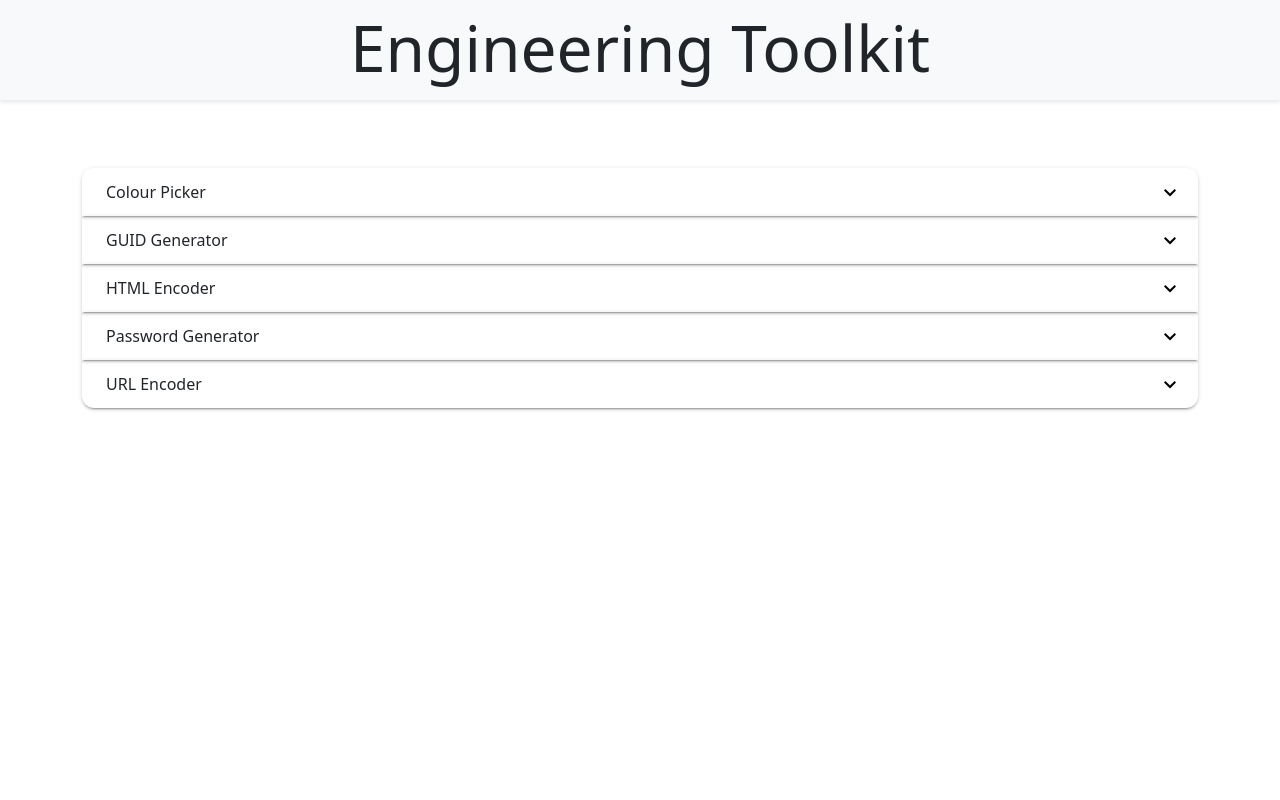
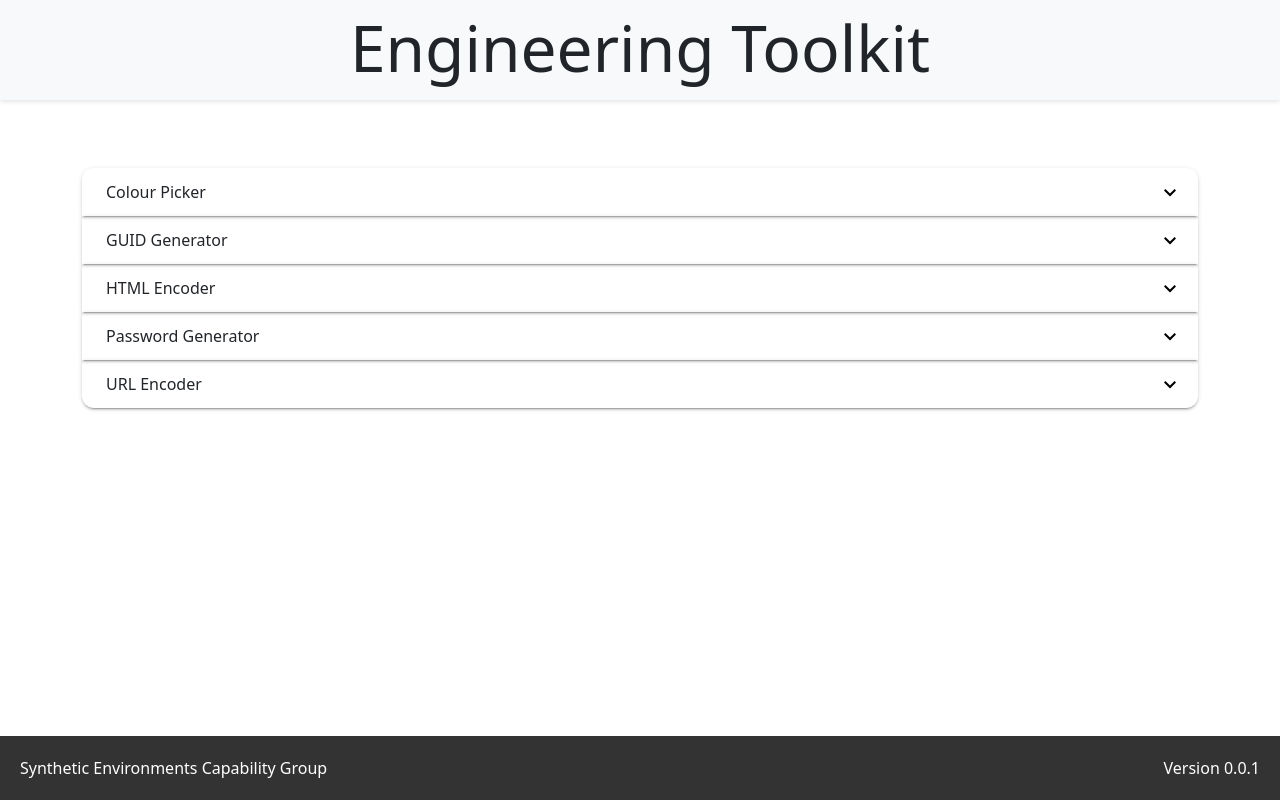
Before and after one commit to silver-softie/engineering-tools, an Angular app: page / in a window 1280 px wide. Built offline with nearby package versions, Linux system fonts and the light colour scheme.

Commit message:
Added footer.

```diff
--- a/src/app/app.component.html
+++ b/src/app/app.component.html
@@ -2,3 +2,4 @@
 <div class="container mt-5">
   <app-home></app-home>
 </div>
+<app-footer></app-footer>
--- a/src/app/app.component.ts
+++ b/src/app/app.component.ts
@@ -2,6 +2,7 @@ import { Component } from '@angular/core';
 import { RouterModule, RouterOutlet } from '@angular/router';
 import { HomeComponent } from "./home/home.component";
 import { BannerComponent } from './banner/banner.component';
+import { FooterComponent } from './footer/footer.component';
 
 interface DynamicComponent {
   component: any,
@@ -14,6 +15,7 @@ interface DynamicComponent {
   selector: 'app-root',
   imports: [
     BannerComponent,
+    FooterComponent,
     RouterModule,
     RouterOutlet,
     HomeComponent,
--- /dev/null
+++ b/src/app/footer/footer.component.css
@@ -0,0 +1,23 @@
+footer {
+  background-color: #333;
+  color: #fff;
+  padding: 20px;
+  text-align: center;
+  position: fixed;
+  bottom: 0;
+  width: 100%;
+}
+
+.footer-content nav a {
+  color: #fff;
+  margin: 0 10px;
+  text-decoration: none;
+}
+
+.footer-content nav a:hover {
+  text-decoration: underline;
+}
+
+.right-aligned {
+  justify-self: end;
+}
--- /dev/null
+++ b/src/app/footer/footer.component.html
@@ -0,0 +1,10 @@
+<footer>
+  <div class="d-flex">
+    <div class="me-auto">
+      Synthetic Environments Capability Group
+    </div>
+    <div>
+      Version 0.0.1
+    </div>
+  </div>
+</footer>
```
Also changed, not shown: src/app/footer/footer.component.ts (added, +11 -0 lines), 1 other file (tests, documents, lock files or other folders).
